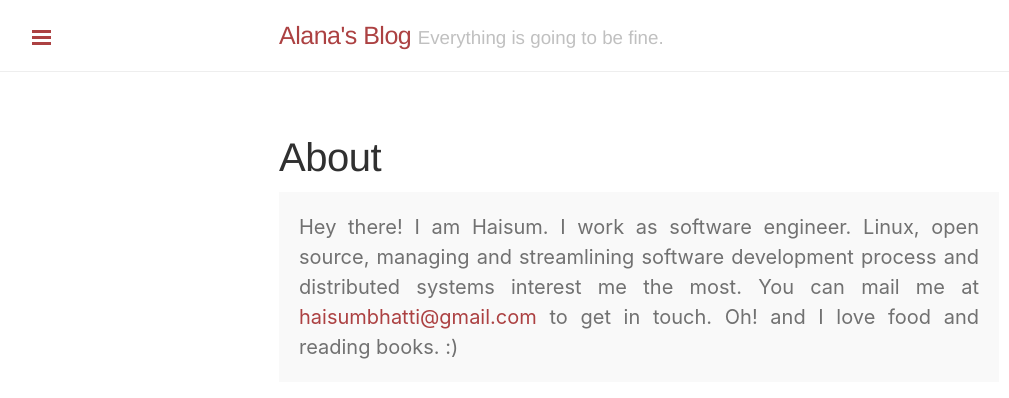
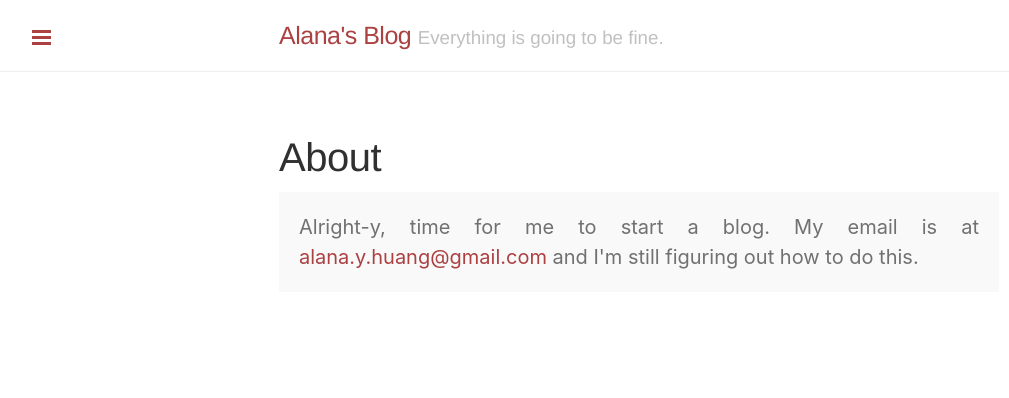
Before and after one commit to Key-Puncher/key-puncher.github.io, a Jekyll site: the page built from about.md, in a window 1280 px wide. Shown: the top 398 px of the page, without its empty margins (1-1010 px from the left). Built offline with Jekyll 4.4.1, drawn with Linux system fonts in a browser that asks for light colours.

Commit message:
Update about.md

```diff
--- a/about.md
+++ b/about.md
@@ -3,5 +3,5 @@ layout: page
 title: About
 ---
 <p class="message">
-  Hey there! I am Haisum. I work as software engineer. Linux, open source, managing and streamlining software development process and distributed systems interest me the most. You can mail me at <a href="mailto:haisumbhatti@gmail.com">haisumbhatti@gmail.com</a> to get in touch. Oh! and I love food and reading books. :)
+  Alright-y, time for me to start a blog. My email is at <a href="mailto:alana.y.huang@gmail.com">alana.y.huang@gmail.com</a> and I'm still figuring out how to do this.
 </p>
```
